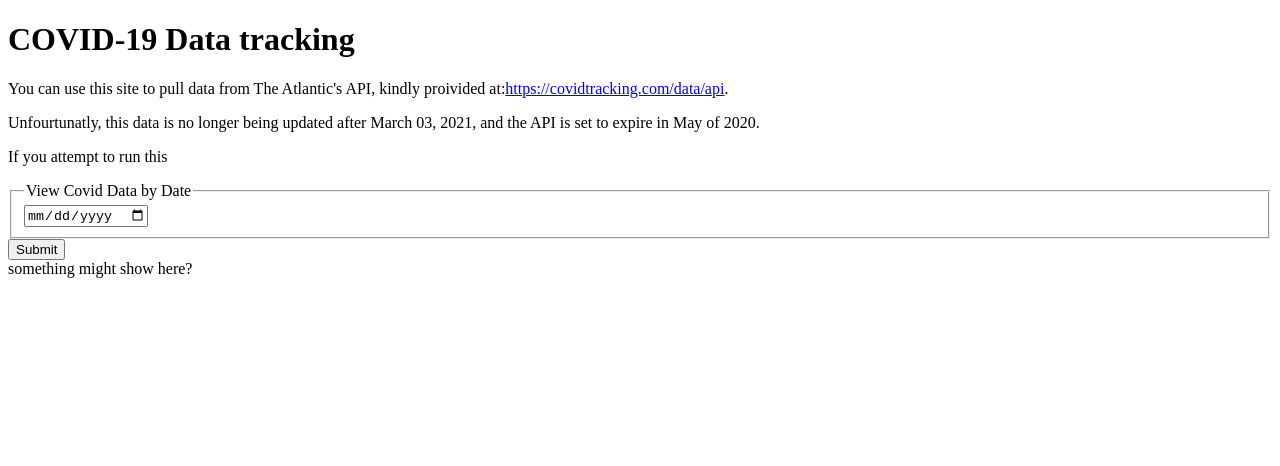
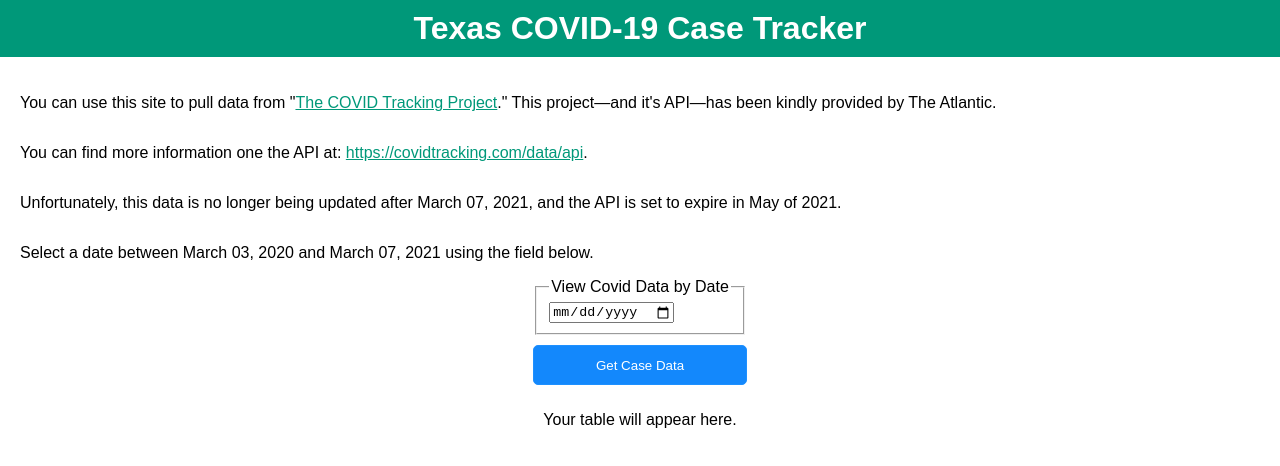
Before and after one commit to TheJambrose/COVID-Tracker-API, a plain HTML site: page index.html in a window 1280 px wide. Drawn offline with Linux system fonts and the light colour scheme.

Commit message:
Add CSS styling and refine HTML text

```diff
--- a/index.html
+++ b/index.html
@@ -17,14 +17,17 @@
     <!--[if lt IE 7]>
             <p class="browsehappy">You are using an <strong>outdated</strong> browser. Please <a href="#">upgrade your browser</a> to improve your experience.</p>
         <![endif]-->
-    <h1>COVID-19 Data tracking</h1>
-    <p>You can use this site to pull data from The Atlantic's API, kindly proivided at:<a
+    <h1>Texas COVID-19 Case Tracker</h1>
+    <main>
+        <p>You can use this site to pull data from "<a href="https://covidtracking.com/">The COVID Tracking
+                Project</a>." This project—and it's API—has been kindly provided by The Atlantic.</p>
+        <p>You can find more
+            information one the API at: <a
                 href="https://covidtracking.com/data/api">https://covidtracking.com/data/api</a>.</p>
-    <p>Unfourtunatly, this data is no longer being updated after March 03, 2021, and the API is set to expire in May
-        of 2020.</p>
-    <p>If you attempt to run this</p>
-
-
+        <p>Unfortunately, this data is no longer being updated after March 07, 2021, and the API is set to expire in May
+            of 2021.</p>
+        <p>Select a date between March 03, 2020 and March 07, 2021 using the field below.</p>
+        <section id="date-selector">
             <form id="date-form" class="form-horizontal">
                 <fieldset>
                     <legend>View Covid Data by Date</legend>
@@ -33,9 +36,12 @@
                 </fieldset>
             </form>
 
-    <button onclick="getData()" class="btn btn-primary">Submit</button>
-    <div id="output">something might show here?</div>
+            <button onclick="getData()" class="btn btn-primary">Get Case Data</button>
+        </section>
+        <p id="tableOutput">Your table will appear here.</p>
+        <!-- example table for styling -->
 
+    </main>
     <script src="script.js" async defer></script>
 </body>
 
--- a/main.css
+++ b/main.css
@@ -1,14 +1,103 @@
-table {
-    table-layout: auto;
-    /* width: 100%; */
-    /* border: 1px black solid; */
-    text-align: center;
-    border-spacing: 1px;
-    background-color: black;
-    min-width: 50%;
+html, body, main {
+    padding: 0;
+    margin: 0;
+    font-family: sans-serif;
+}
+a {
+    color: #009879;
 }
 
-td, th {
+a:visited {
+    color: #02745d;
+}
+h1 {
+    /* height: 1.5em; */
+    top: 0;
+    text-align: center;
+    margin-top: 0;
+    padding-top: 10px;
+    padding-bottom: 10px;
+    width: 100%;
+    background-color:#009879;
+    color: #ffffff;
+    min-width: 400px;
+}
 
-    background-color: white;
+main {
+    padding-left: 20px;
+    padding-right: 20px;
+    /* width: 90%;    */
+    display: flex;
+    flex-direction: column;
+    align-items: center;
 }
+
+main p {
+    width: 100%;
+}
+
+section {
+    display: flex;
+    flex-direction: column;
+    align-items: center;
+}
+
+section .btn {
+    margin: 10px;
+    width: 100%;
+    height: 40px;
+    background-color: rgb(19, 136, 252);
+    color: white;
+    border: 1px dodgerblue solid;
+    border-radius: 5px;
+}
+
+section .btn:active {
+    background-color: rgb(0, 106, 213);
+}
+
+
+#tableOutput {
+    text-align: center;
+    display: flex;
+    flex-direction: column;
+}
+/* begin Table Styling */
+
+
+table {
+    border-collapse: collapse;
+    margin: 25px 0;
+    font-size: 0.9em;
+    font-family: sans-serif;
+    min-width: 400px;
+    text-align: center;
+    background-color: ;
+    /* box-shadow: 0 0 20px rgba(0, 0, 0, 0.15); */
+}
+
+table caption {
+    font-size: 1.1em;
+}
+thead tr {
+    background-color: #009879;
+    color: #ffffff;
+    border: 1px solid #009879;
+    /* text-align: left; */
+}
+
+th, td {
+    padding: 12px 15px;
+}
+
+tbody tr {
+    border: 1px solid #009879;
+}
+/* if I ever make this work with larger data sets */
+tbody tr:nth-of-type(even) {
+    background-color: #f3f3f3;
+}
+
+tbody tr:last-of-type {
+    border-bottom: 2px solid #026752;
+}
--- a/script.js
+++ b/script.js
@@ -9,13 +9,20 @@ async function getData() {
     //make sure a date is selected
     if (!(Object.keys(dateSelected.date).length === 0)) {
         let dateAsString = dateSelected.date;
-        let outputArea = document.getElementById("output");
+        let outputArea = document.getElementById("tableOutput");
 
+        //once the json object resolves we can use it
         jsonObj = await getCovidData(apiUrlTxData, dateAsString);
         console.log(jsonObj);
         if (jsonObj.error) {
             return alert("There was an error while fetching the data for this date. Please check that you have selected a date on, or between, March 03, 2020 and March 07, 2021")
         }
+        //remove the placeholder text if a table will get created.
+        if (outputArea.innerHTML == "Your table will appear here.") {
+            outputArea.innerHTML = "";
+        }
+
+        //make the dang table
         makeTable(jsonObj)
     } else {
         alert("Please select a date.")
@@ -27,7 +34,7 @@ async function getData() {
 function getCovidData(apiUrl, dateString) {
     async function apiResponse(fullAPIurl) {
         const response = await fetch(fullAPIurl);
-        let jsonResponse = await response.json();
+        let jsonResponse = response.json();
         // jsonObj = data;
         return jsonResponse;
     }
@@ -55,7 +62,7 @@ function makeTable(someJsonObj) {
     }
     //create a table
     let newTable = document.createElement("table");
-    let outputArea = document.getElementById("output");
+    let outputArea = document.getElementById("tableOutput");
     // create table Caption
     let caption = newTable.createCaption();
     caption.textContent = `Total COVID case data for ${jsonObj.data.state} as of ${jsonObj.data.date}`;
```
Lines whose indentation alone changed are shown as unchanged.
